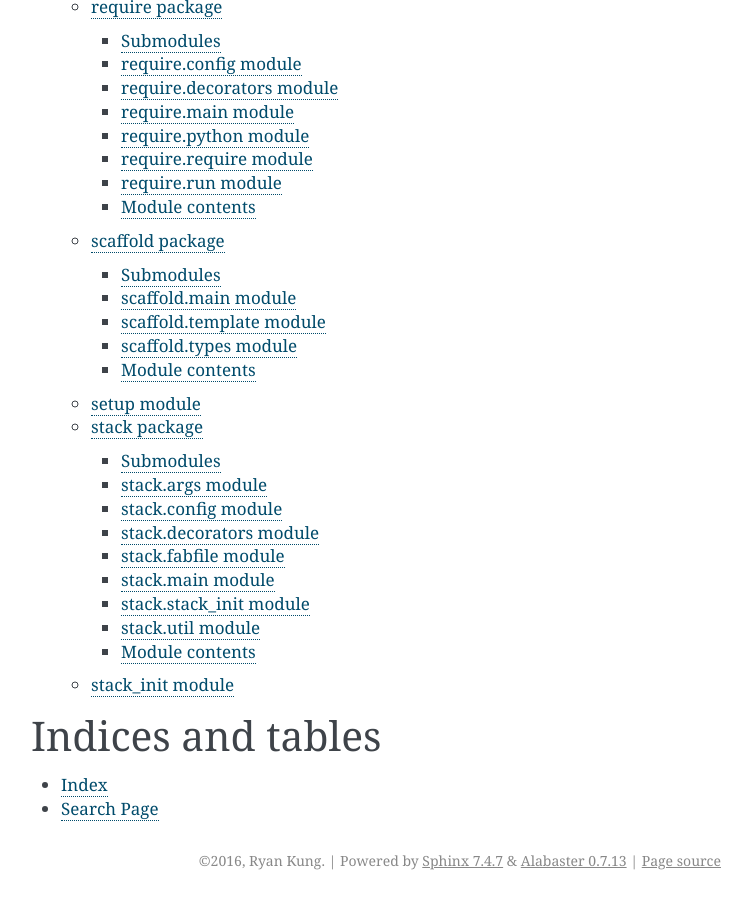
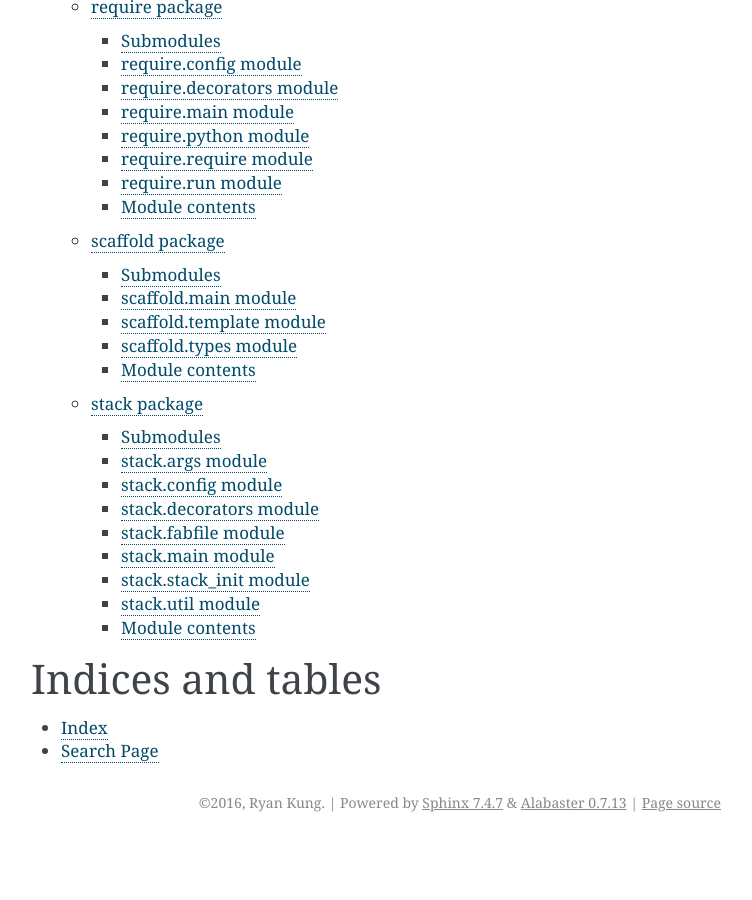
Before and after one commit to RyanKung/stack-doc, a Sphinx documentation site: the page built from source/index.rst, in a window 1280 px wide and 900 px high, scrolled down 2267 px. Shown: the whole window, without its empty margins (389-1141 px from the left). Built offline with Sphinx 7.4.7, drawn with Linux system fonts in a browser that asks for light colours; after the commit the page ends 3109 px from its top, so only the background shows below that.

Commit message:
rm uselisee file

```diff
--- a/source/modules.rst
+++ b/source/modules.rst
@@ -6,6 +6,4 @@ stack
 
    require
    scaffold
-   setup
    stack
-   stack_init
--- a/source/stack_init.rst
+++ /dev/null
@@ -1,7 +0,0 @@
-stack_init module
-=================
-
-.. automodule:: stack_init
-    :members:
-    :undoc-members:
-    :show-inheritance:
```
Also changed, not shown: source/test.rst (deleted, +0 -7 lines).
